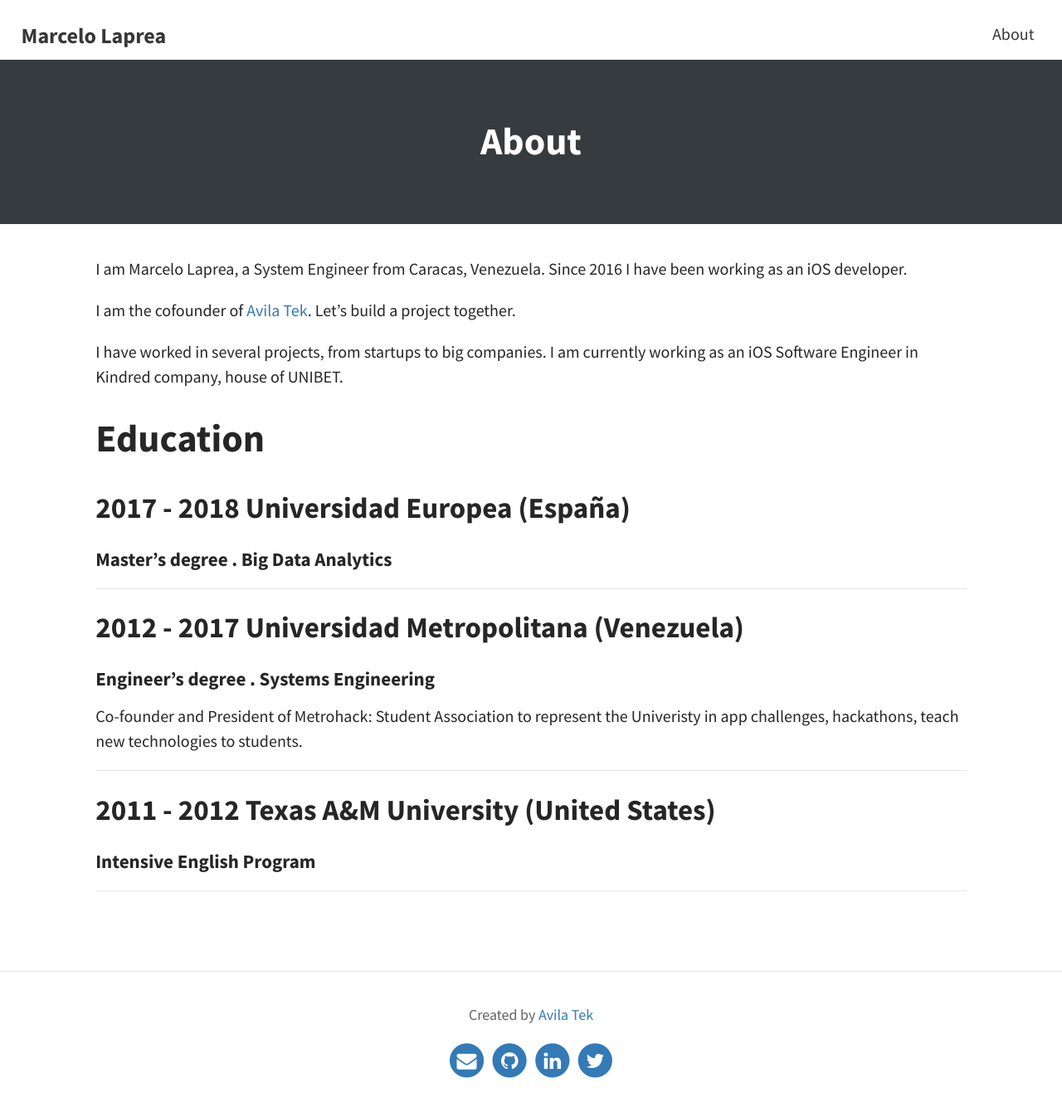
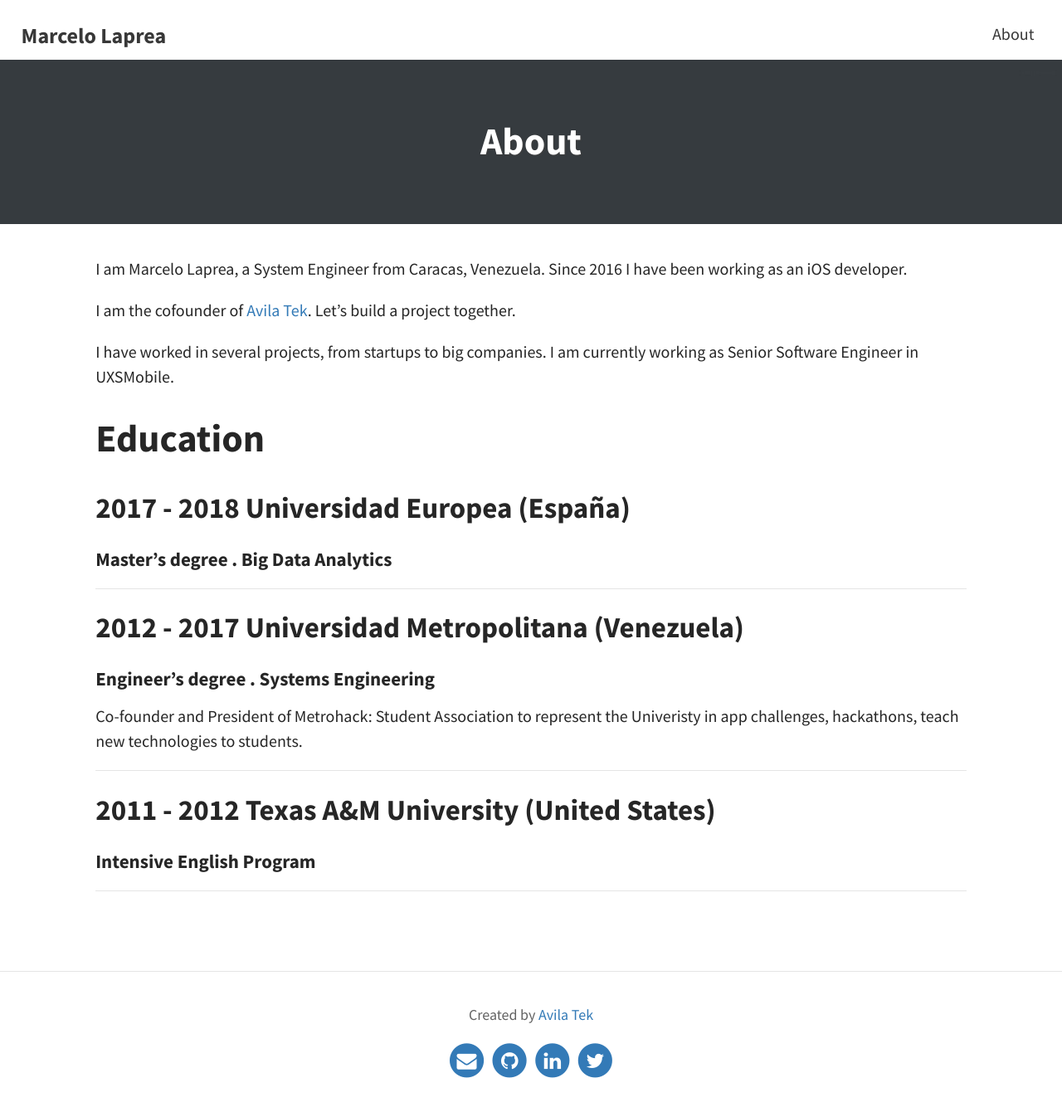
Before and after one commit to lapreamarcelo/lapreamarcelo.github.io, a Jekyll site: the page built from pages/about.md, in a window 1280 px wide. Shown: the whole page at 83% size. Built offline with Jekyll 4.4.1, drawn with Linux system fonts in a browser that asks for light colours.

Commit message:
Insert header in post

```diff
--- a/_config.yml
+++ b/_config.yml
@@ -11,7 +11,7 @@
 # Header and footer text
 header_text: Marcelo Laprea  # Change Blog header text
 header_feature_image: assets/img/gray.jpg
-footer_text: Created by <a href="https://avilatek.co/" target="_blank">Avila Tek</a>
+footer_text: Created by <a href="https://avilatek.dev/" target="_blank">Avila Tek</a>
 
 # Blog
 excerpt: true                                           # Or "truncate" (first 250 characters), "false" to disable
--- a/_layouts/post.html
+++ b/_layouts/post.html
@@ -6,6 +6,9 @@
 <article {% if page.feature-img or page.color %}class="feature-image"{% endif %}>
   <header id="main" style="">
     {% unless page.hide_title %}
+      {% if page.header-img %}
+      <img src="{{ page.header-img }}" alt="Smiley face">
+      {% endif %}
       <h1 id="{{ page.title | cgi_escape }}" class="title">{{ page.title }}</h1>
       {% include post_info.html author=page.author date=page.date %}
     {% endunless %}
--- a/pages/about.md
+++ b/pages/about.md
@@ -7,24 +7,28 @@
 
 I am Marcelo Laprea, a System Engineer from Caracas, Venezuela. Since 2016 I have been working as an iOS developer.
 
-I am the cofounder of <a href="https://avilatek.co/" target="_blank">Avila Tek</a>. Let's build a project together.
+I am the cofounder of <a href="https://avilatek.dev/" target="_blank">Avila Tek</a>. Let's build a project together.
 
-I have worked in several projects, from startups to big companies. I am currently working as an iOS Software Engineer in Kindred company, house of UNIBET.
+I have worked in several projects, from startups to big companies. I am currently working as Senior Software Engineer in UXSMobile.
 
 # Education
 
 ## **2017 - 2018** Universidad Europea (España)
+
 #### Master's degree . Big Data Analytics
 
 ---
 
-## **2012 - 2017**  Universidad Metropolitana (Venezuela)
+## **2012 - 2017** Universidad Metropolitana (Venezuela)
+
 #### Engineer's degree . Systems Engineering
+
 Co-founder and President of Metrohack: Student Association to represent the Univeristy in app challenges, hackathons, teach new technologies to students.
 
 ---
 
 ## **2011 - 2012** Texas A&M University (United States)
+
 #### Intensive English Program
 
 ---
```
Also changed, not shown: _posts/2020-01-18-Setup-Charles-in-Simulator-xcode.md (+17 -19 lines), _posts/2020-02-08-Configuremos-Charles-en-Simulador-xcode.md (+2 -1 lines), assets/img/posts/2020-01-18-Setup-Charles-in-Simulator-xcode/p11.png, assets/img/posts/2020-01-18-Setup-Charles-in-Simulator-xcode/p6.png, 1 other file.
